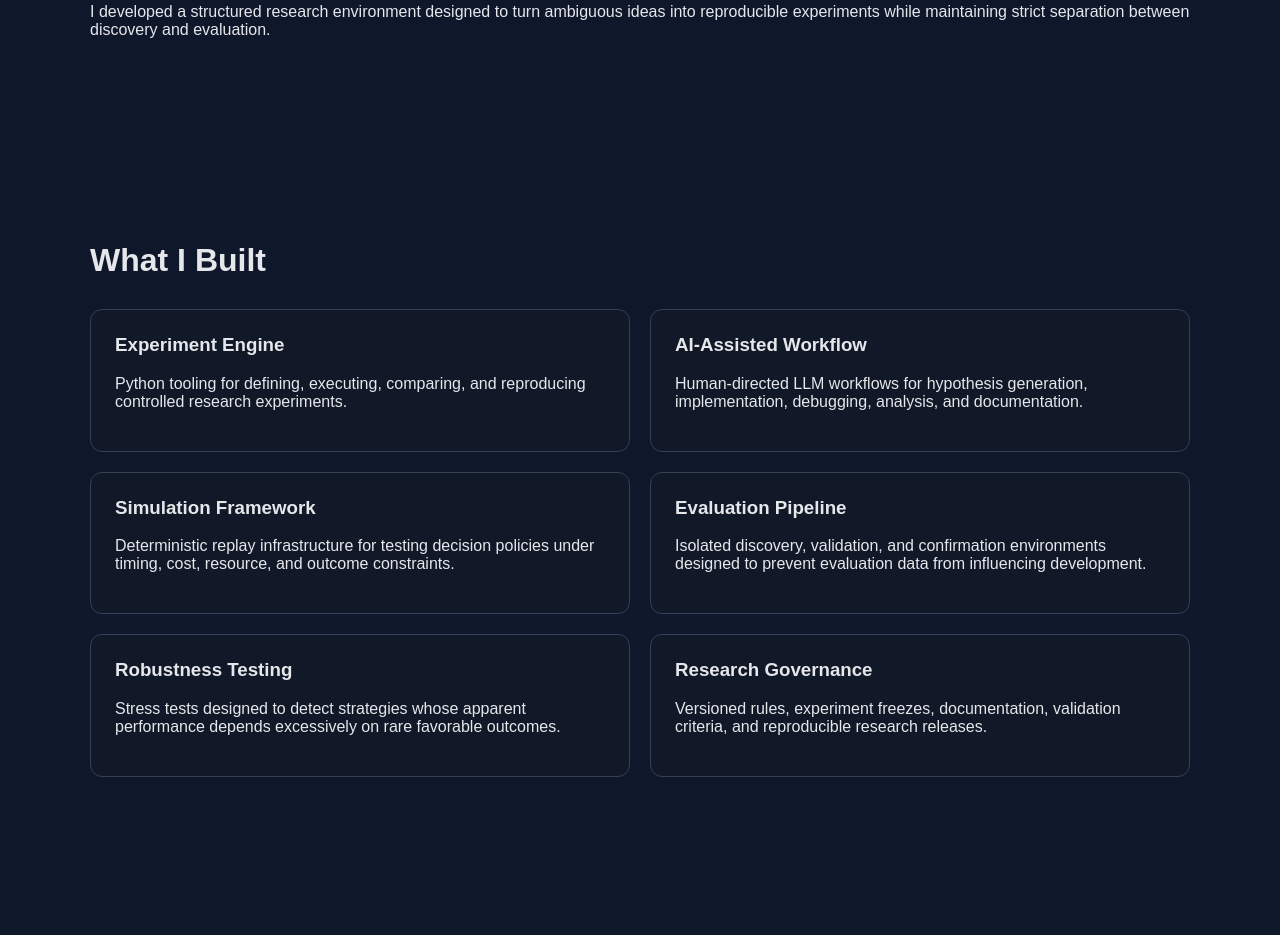
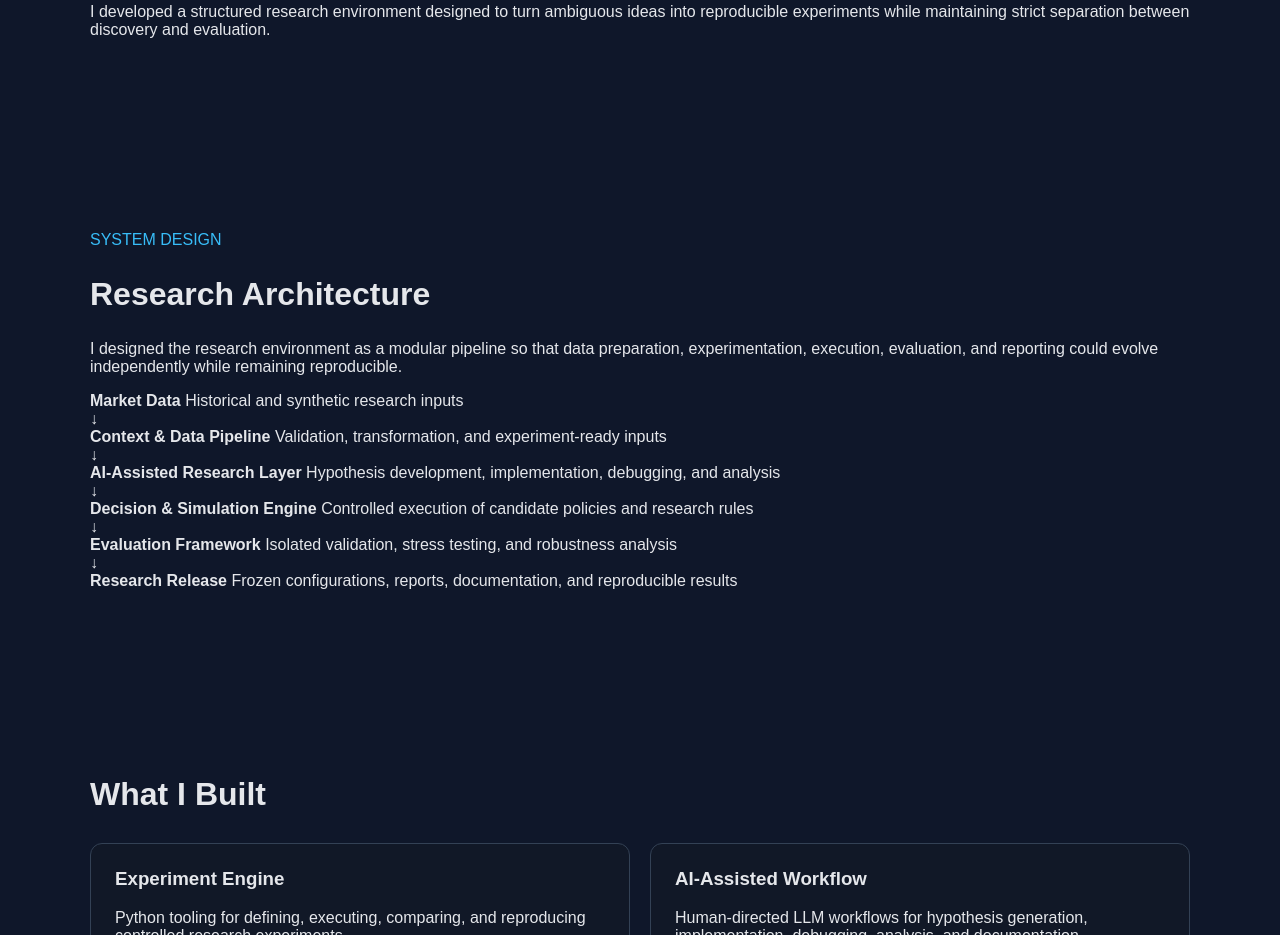
Before and after one commit to JohnPaulino/JohnPaulino.github.io, a plain HTML site: page market-research.html in a window 1280 px wide. Shown: the part 1007-1942 px from the top of the page. Drawn offline with Linux system fonts and the light colour scheme.

Commit message:
Update market-research.html

```diff
--- a/market-research.html
+++ b/market-research.html
@@ -67,6 +67,62 @@
 
     </section>
 
+    <section class="section">
+
+    <p class="accent">SYSTEM DESIGN</p>
+    <h2>Research Architecture</h2>
+
+    <p>
+        I designed the research environment as a modular pipeline so that
+        data preparation, experimentation, execution, evaluation, and
+        reporting could evolve independently while remaining reproducible.
+    </p>
+
+    <div class="architecture">
+
+        <div class="architecture-box">
+            <strong>Market Data</strong>
+            <span>Historical and synthetic research inputs</span>
+        </div>
+
+        <div class="architecture-arrow">↓</div>
+
+        <div class="architecture-box">
+            <strong>Context & Data Pipeline</strong>
+            <span>Validation, transformation, and experiment-ready inputs</span>
+        </div>
+
+        <div class="architecture-arrow">↓</div>
+
+        <div class="architecture-box">
+            <strong>AI-Assisted Research Layer</strong>
+            <span>Hypothesis development, implementation, debugging, and analysis</span>
+        </div>
+
+        <div class="architecture-arrow">↓</div>
+
+        <div class="architecture-box">
+            <strong>Decision & Simulation Engine</strong>
+            <span>Controlled execution of candidate policies and research rules</span>
+        </div>
+
+        <div class="architecture-arrow">↓</div>
+
+        <div class="architecture-box">
+            <strong>Evaluation Framework</strong>
+            <span>Isolated validation, stress testing, and robustness analysis</span>
+        </div>
+
+        <div class="architecture-arrow">↓</div>
+
+        <div class="architecture-box">
+            <strong>Research Release</strong>
+            <span>Frozen configurations, reports, documentation, and reproducible results</span>
+        </div>
+
+    </div>
+
+</section>
 
     <section class="section">
 
```
